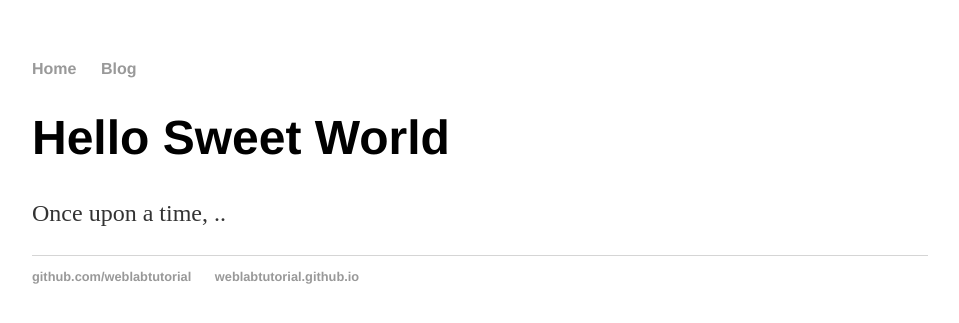
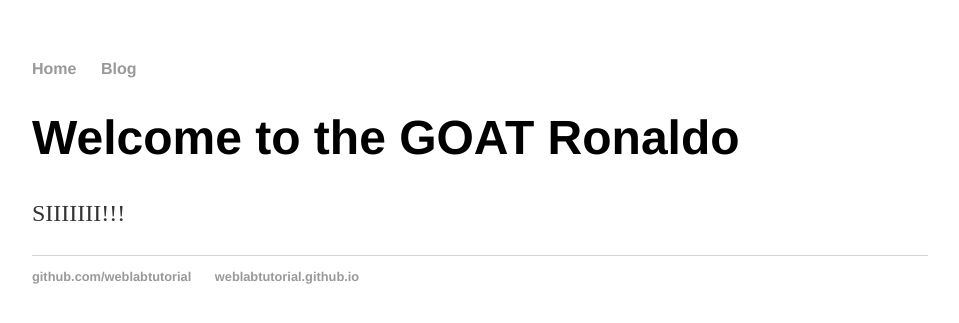
Before and after one commit to jc2024hw/jc2024hw.github.io, a Jekyll site: the page built from index.html, in a window 1280 px wide. Shown: the top 323 px of the page, without its empty margins (160-1119 px from the left). Built offline with Jekyll 4.4.1, drawn with Linux system fonts in a browser that asks for light colours.

Commit message:
Update index.html

```diff
--- a/index.html
+++ b/index.html
@@ -3,6 +3,6 @@ layout: default
 title: Web Programming
 ---
 <div class="blurb">
-      <h1>Hello Sweet World</h1>
-      <p>Once upon a time, ..</p>
+      <h1>Welcome to the GOAT Ronaldo</h1>
+      <p>SIIIIIII!!!</p>
 </div>
```
